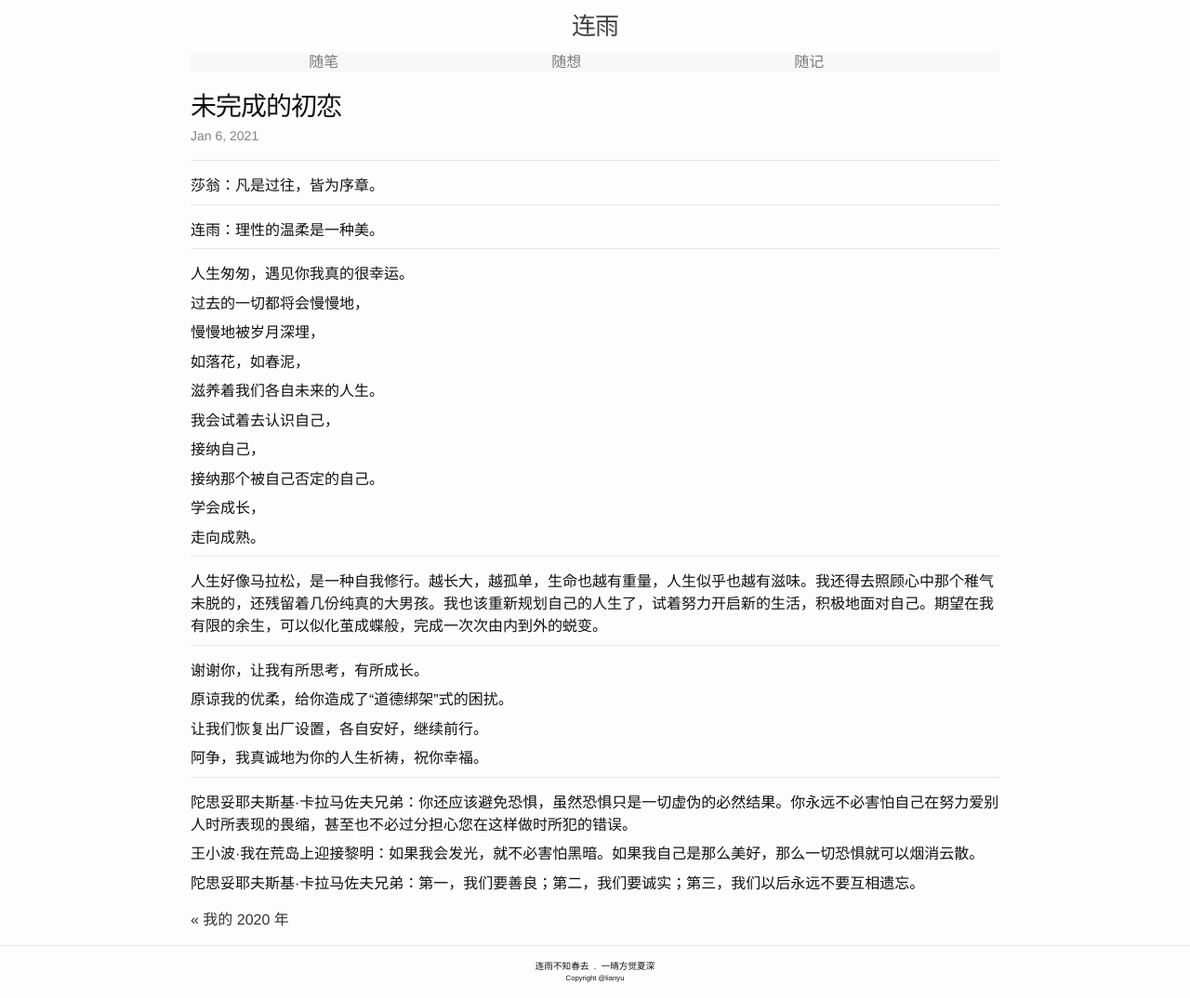
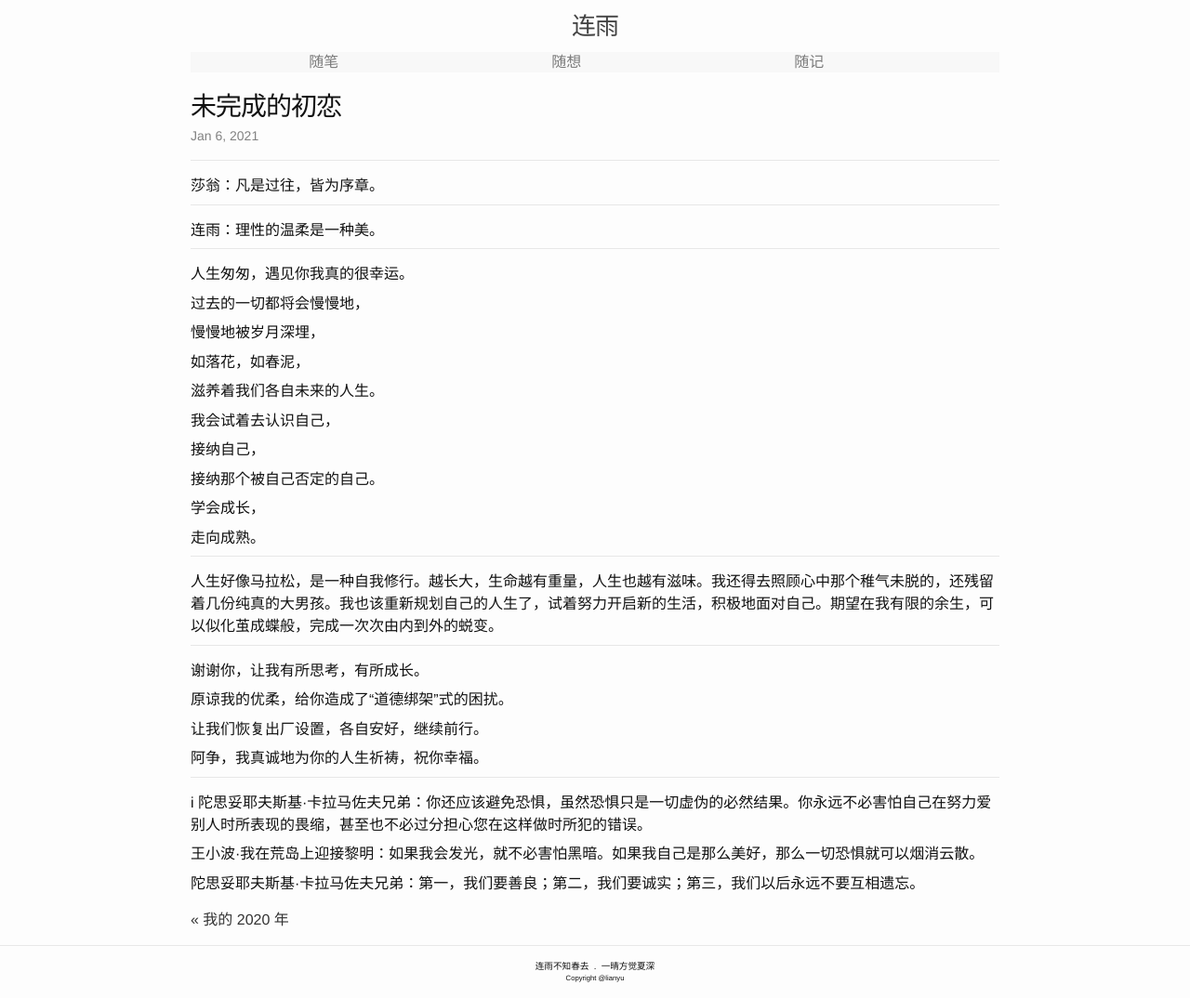
Before and after one commit to lianyu1115/lianyu, a Jekyll site: the page built from _journals/2021-01-06-未完成的初恋.md, in a window 1280 px wide. Shown: the whole page at 93% size. Built offline with Jekyll 4.4.1, drawn with Linux system fonts in a browser that asks for light colours.

Commit message:
Update 2021-01-06-未完成的初恋.md

```diff
--- a/_journals/2021-01-06-未完成的初恋.md
+++ b/_journals/2021-01-06-未完成的初恋.md
@@ -37,7 +37,7 @@ tags: ''
 
 - - -
 
-人生好像马拉松，是一种自我修行。越长大，越孤单，生命也越有重量，人生似乎也越有滋味。我还得去照顾心中那个稚气未脱的，还残留着几份纯真的大男孩。我也该重新规划自己的人生了，试着努力开启新的生活，积极地面对自己。期望在我有限的余生，可以似化茧成蝶般，完成一次次由内到外的蜕变。
+人生好像马拉松，是一种自我修行。越长大，生命越有重量，人生也越有滋味。我还得去照顾心中那个稚气未脱的，还残留着几份纯真的大男孩。我也该重新规划自己的人生了，试着努力开启新的生活，积极地面对自己。期望在我有限的余生，可以似化茧成蝶般，完成一次次由内到外的蜕变。
 
 - - -
 
@@ -50,7 +50,7 @@ tags: ''
 阿争，我真诚地为你的人生祈祷，祝你幸福。
 
 - - -
-
+i
 陀思妥耶夫斯基·卡拉马佐夫兄弟：你还应该避免恐惧，虽然恐惧只是一切虚伪的必然结果。你永远不必害怕自己在努力爱别人时所表现的畏缩，甚至也不必过分担心您在这样做时所犯的错误。
 
 王小波·我在荒岛上迎接黎明：如果我会发光，就不必害怕黑暗。如果我自己是那么美好，那么一切恐惧就可以烟消云散。
```
